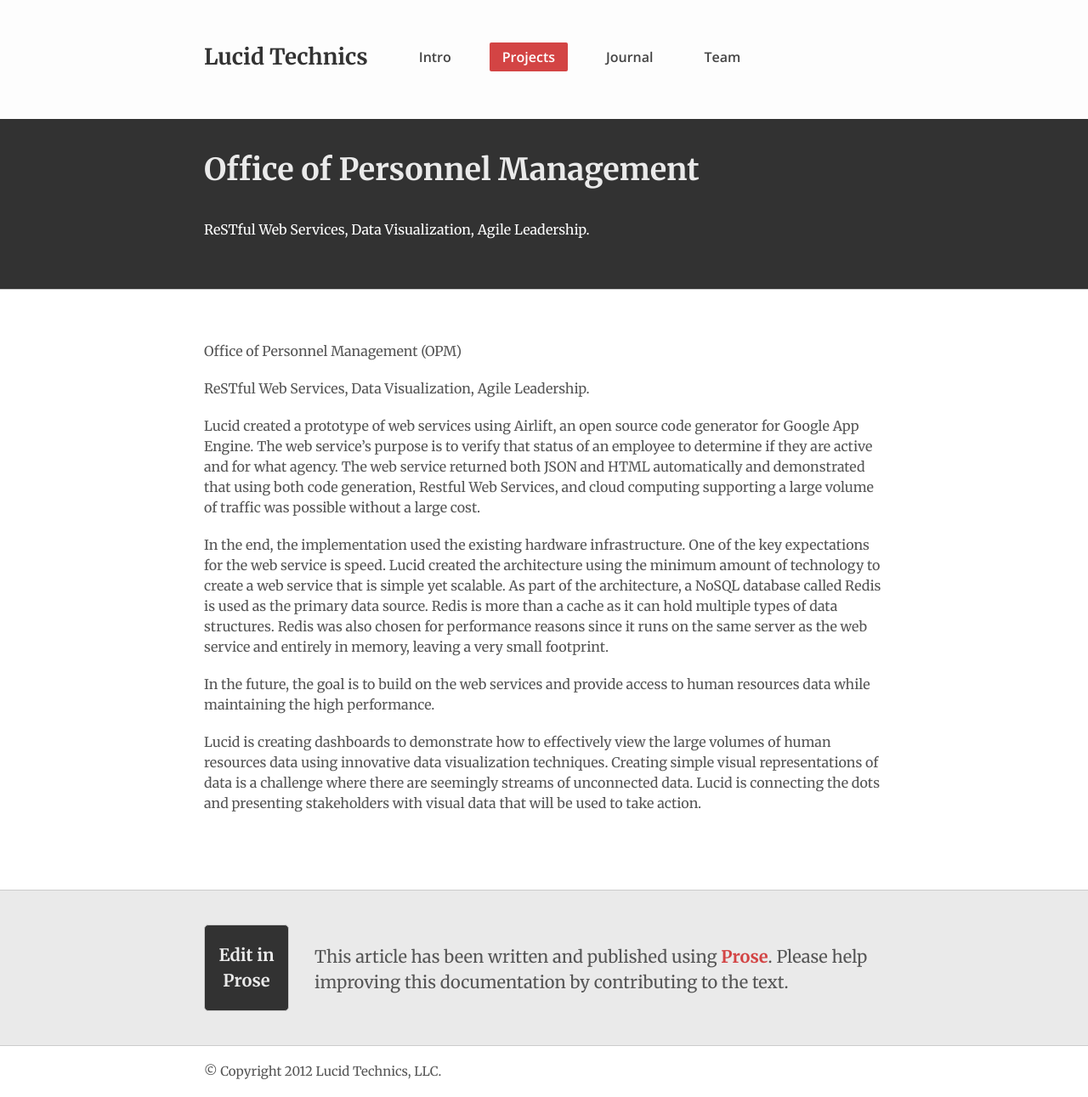
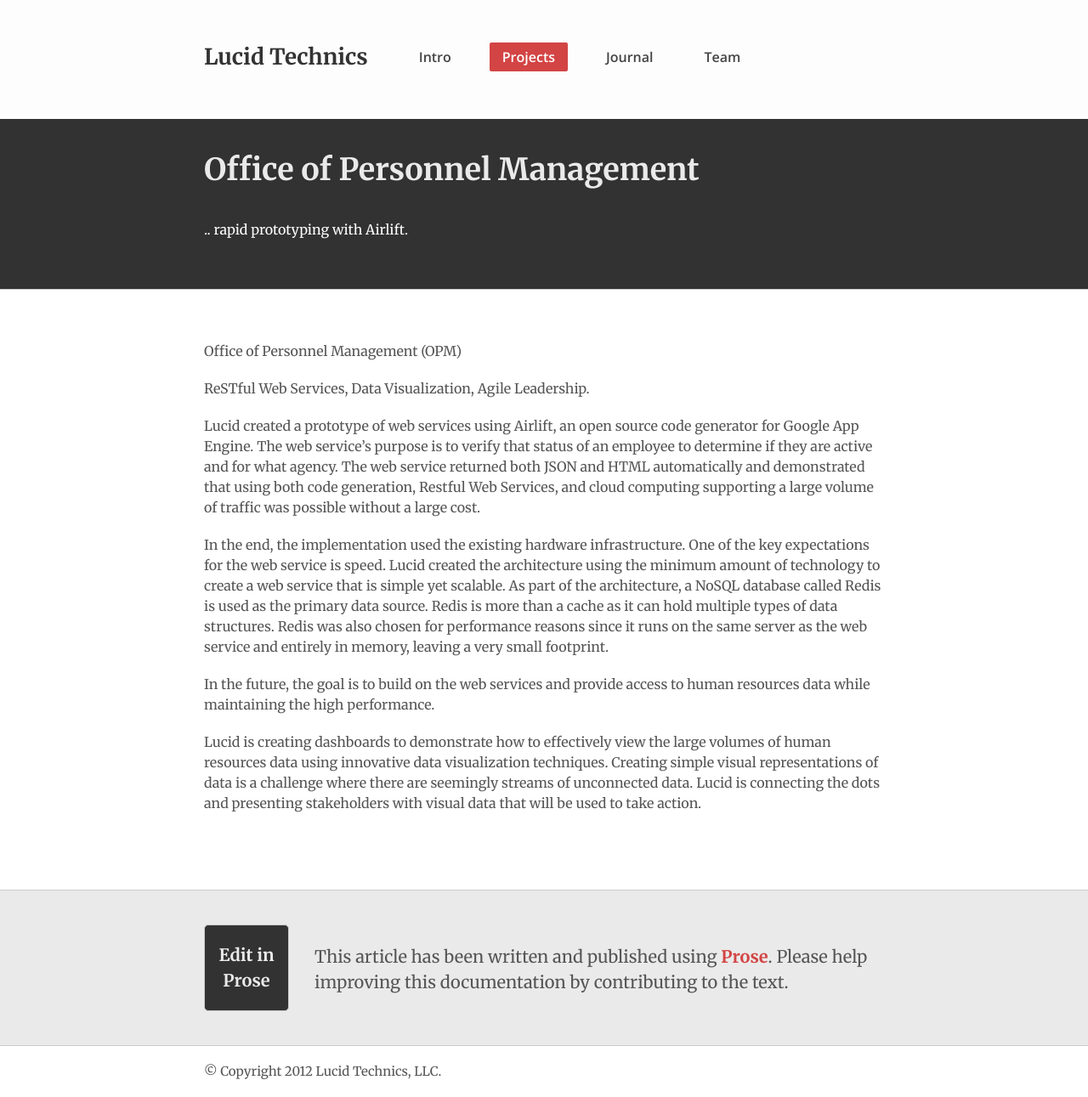
Before and after one commit to LucidTechnics/lucidtechnics.github.com, a Jekyll site: the page built from _posts/projects/0100-01-02-opm.md, in a window 1280 px wide. Shown: the whole page at 85% size. Built offline with Jekyll 4.4.1, drawn with Linux system fonts in a browser that asks for light colours; nearby versions of some CDN libraries.

Commit message:
Updated _posts/projects/0100-01-02-opm.md

```diff
--- a/_posts/projects/0100-01-02-opm.md
+++ b/_posts/projects/0100-01-02-opm.md
@@ -1,7 +1,7 @@
 ---
 layout: project
 title: Office of Personnel Management
-abstract: ReSTful Web Services, Data Visualization, Agile Leadership.
+abstract: .. rapid prototyping with Airlift.
 prose_link:
   http://prose.io/#lucidtechnics/lucidtechnics.github.com/edit/master/_posts/projects/0100-01-02-opm.md
 author_twitter: lucidtechnics
```
